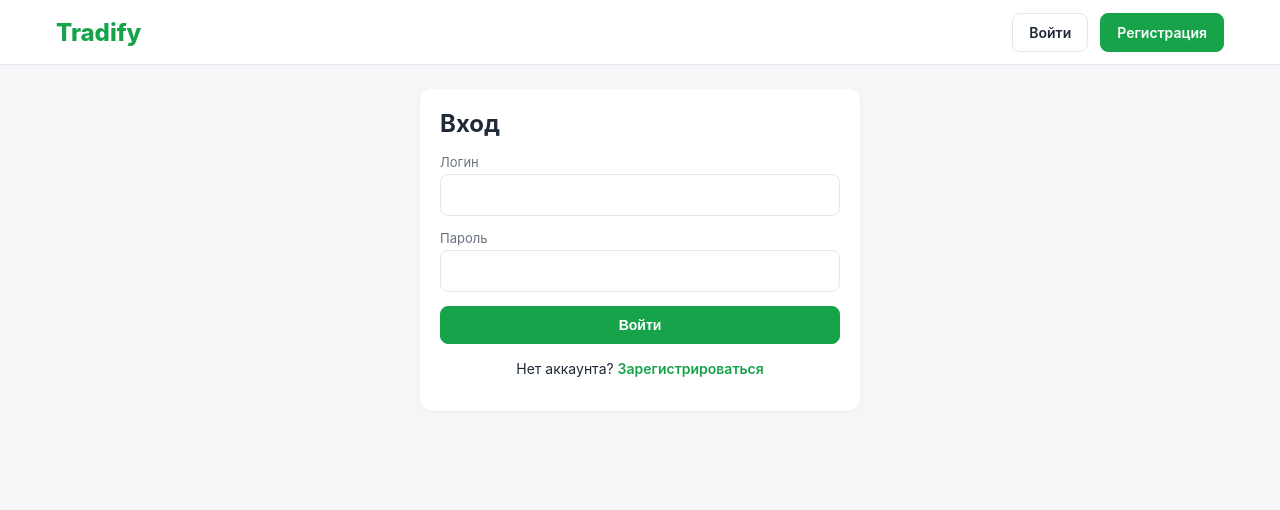
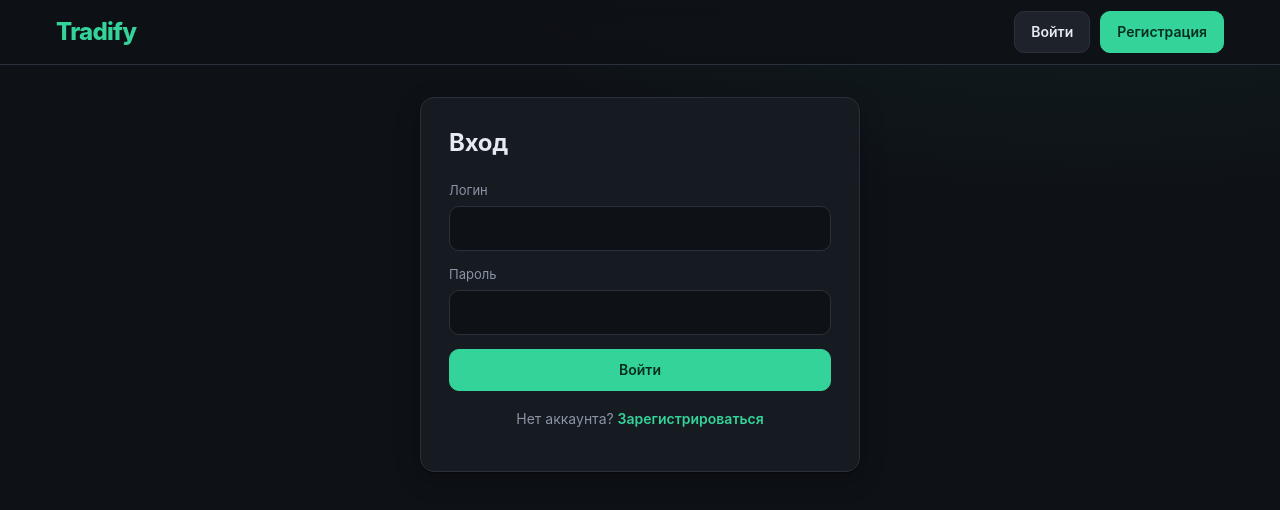
Before and after one commit to terletsky-alx/tradify, a React (Vite) app in the folder frontend/: page /login in a window 1280 px wide. Shown: the top 510 px of the page. Built offline with nearby package versions, Linux system fonts and the light colour scheme; no server answers.

Commit message:
feat(frontend): add dark theme

```diff
--- a/frontend/src/index.css
+++ b/frontend/src/index.css
@@ -1,13 +1,28 @@
 :root {
-  --primary: #16a34a;
-  --primary-dark: #15803d;
-  --bg: #f5f6f8;
-  --card: #ffffff;
-  --text: #1f2937;
-  --muted: #6b7280;
-  --border: #e5e7eb;
-  --danger: #dc2626;
-  --radius: 12px;
+  color-scheme: dark;
+
+  --bg: #0e1116;
+  --surface: #161a21;
+  --surface-2: #1d222b;
+  --border: #2a313c;
+  --border-strong: #3a4352;
+
+  --text: #e7eaf0;
+  --muted: #8a94a6;
+
+  --primary: #34d399;
+  --primary-dark: #10b981;
+  --on-primary: #052e21;
+  --primary-soft: rgba(52, 211, 153, .12);
+
+  --danger: #f87171;
+  --danger-soft: rgba(248, 113, 113, .12);
+  --warning: #fbbf24;
+  --warning-soft: rgba(251, 191, 36, .14);
+
+  --card: var(--surface);
+  --radius: 14px;
+  --shadow: 0 1px 2px rgba(0, 0, 0, .4), 0 8px 24px rgba(0, 0, 0, .25);
 }
 
 * { box-sizing: border-box; }
@@ -15,17 +30,27 @@
 body {
   margin: 0;
   font-family: -apple-system, BlinkMacSystemFont, "Segoe UI", Roboto, sans-serif;
-  background: var(--bg);
+  background:
+          radial-gradient(1200px 500px at 85% -10%, rgba(52, 211, 153, .07), transparent 60%),
+          var(--bg);
+  background-attachment: fixed;
   color: var(--text);
+  line-height: 1.45;
+  -webkit-font-smoothing: antialiased;
 }
 
 a { color: inherit; text-decoration: none; }
+h1, h2 { letter-spacing: -.01em; }
+h2 { font-size: 18px; margin: 0 0 12px; }
+::selection { background: var(--primary); color: var(--on-primary); }
 
 .container { max-width: 1200px; margin: 0 auto; padding: 0 16px; }
 
 /* ---------- header ---------- */
 .site-header {
-  background: #fff;
+  background: rgba(14, 17, 22, .8);
+  backdrop-filter: blur(12px);
+  -webkit-backdrop-filter: blur(12px);
   border-bottom: 1px solid var(--border);
   position: sticky;
   top: 0;
@@ -38,49 +63,96 @@ a { color: inherit; text-decoration: none; }
   height: 64px;
   gap: 16px;
 }
-.logo { font-size: 24px; font-weight: 800; color: var(--primary); }
-.nav { display: flex; align-items: center; gap: 12px; flex-wrap: wrap; }
+.logo {
+  font-size: 24px;
+  font-weight: 800;
+  letter-spacing: -.03em;
+  color: var(--primary);
+}
+.nav { display: flex; align-items: center; gap: 10px; flex-wrap: wrap; }
 
-/* ---------- buttons & forms ---------- */
+/* ---------- buttons ---------- */
 .btn {
   display: inline-flex;
   align-items: center;
   justify-content: center;
   padding: 10px 16px;
-  border-radius: 8px;
+  border-radius: 10px;
   border: 1px solid var(--border);
-  background: #fff;
+  background: var(--surface-2);
   cursor: pointer;
+  font: inherit;
   font-size: 14px;
   font-weight: 600;
   color: var(--text);
+  transition: background .15s, border-color .15s, transform .05s;
 }
-.btn:disabled { opacity: .5; cursor: default; }
-.btn-primary { background: var(--primary); border-color: var(--primary); color: #fff; }
-.btn-primary:hover { background: var(--primary-dark); }
-.btn-danger { color: var(--danger); border-color: var(--danger); }
+.btn:hover { border-color: var(--border-strong); background: #242a35; }
+.btn:active { transform: translateY(1px); }
+.btn:disabled { opacity: .45; cursor: default; transform: none; }
 
+.btn-primary {
+  background: var(--primary);
+  border-color: var(--primary);
+  color: var(--on-primary);
+}
+.btn-primary:hover { background: var(--primary-dark); border-color: var(--primary-dark); }
+
+.btn-danger { color: var(--danger); border-color: rgba(248, 113, 113, .4); background: transparent; }
+.btn-danger:hover { background: var(--danger-soft); border-color: var(--danger); }
+
+.btn-block { width: 100%; }
+
+/* ---------- forms ---------- */
 input, select, textarea {
   width: 100%;
   padding: 10px 12px;
   border: 1px solid var(--border);
+  border-radius: 10px;
+  font: inherit;
+  color: var(--text);
+  background: var(--bg);
+  transition: border-color .15s, box-shadow .15s;
+}
+input::placeholder, textarea::placeholder { color: #5d6778; }
+input:hover, select:hover, textarea:hover { border-color: var(--border-strong); }
+input:focus, select:focus, textarea:focus {
+  outline: none;
+  border-color: var(--primary);
+  box-shadow: 0 0 0 3px var(--primary-soft);
+}
+input:disabled { opacity: .5; }
+input[type="file"] { padding: 8px; color: var(--muted); }
+input[type="file"]::file-selector-button {
+  margin-right: 12px;
+  padding: 6px 12px;
+  border: 1px solid var(--border);
   border-radius: 8px;
+  background: var(--surface-2);
+  color: var(--text);
   font: inherit;
-  background: #fff;
+  font-size: 13px;
+  cursor: pointer;
 }
 textarea { min-height: 120px; resize: vertical; }
-label { display: block; font-size: 13px; color: var(--muted); margin-bottom: 4px; }
+label { display: block; font-size: 13px; color: var(--muted); margin-bottom: 6px; }
+.btn:focus-visible, a:focus-visible, .thumb:focus-visible {
+  outline: 2px solid var(--primary);
+  outline-offset: 2px;
+}
 
 /* ---------- layout ---------- */
-main { padding: 24px 0 48px; }
+main { padding: 24px 0 56px; }
 .panel {
-  background: var(--card);
+  background: var(--surface);
+  border: 1px solid var(--border);
   border-radius: var(--radius);
   padding: 20px;
-  box-shadow: 0 1px 2px rgba(0, 0, 0, .05);
+  box-shadow: var(--shadow);
   margin-bottom: 16px;
 }
 .search-bar { display: flex; gap: 8px; margin-bottom: 16px; }
+.search-bar input { font-size: 16px; padding: 12px 14px; }
 .filters {
   display: grid;
   grid-template-columns: repeat(auto-fit, minmax(160px, 1fr));
@@ -94,54 +166,73 @@ main { padding: 24px 0 48px; }
   gap: 16px;
 }
 .card {
-  background: var(--card);
+  background: var(--surface);
+  border: 1px solid var(--border);
   border-radius: var(--radius);
   overflow: hidden;
-  box-shadow: 0 1px 2px rgba(0, 0, 0, .05);
-  transition: box-shadow .15s;
   display: flex;
   flex-direction: column;
+  transition: transform .15s, border-color .15s, box-shadow .15s;
 }
-.card:hover { box-shadow: 0 4px 16px rgba(0, 0, 0, .1); }
+a.card:hover {
+  transform: translateY(-3px);
+  border-color: var(--border-strong);
+  box-shadow: var(--shadow);
+}
+div.card { opacity: .55; }
 .card-img {
   aspect-ratio: 4 / 3;
-  background: #e5e7eb center / cover no-repeat;
+  background: var(--surface-2) center / cover no-repeat;
   display: flex;
   align-items: center;
   justify-content: center;
-  color: var(--muted);
+  color: #5d6778;
   font-size: 13px;
 }
-.card-body { padding: 12px; display: flex; flex-direction: column; gap: 4px; }
+.card-body { padding: 12px 14px 14px; display: flex; flex-direction: column; gap: 4px; }
 .card-title { font-size: 14px; overflow: hidden; text-overflow: ellipsis; white-space: nowrap; }
-.price { font-size: 18px; font-weight: 700; }
+.price { font-size: 18px; font-weight: 700; letter-spacing: -.01em; }
 
 /* ---------- misc ---------- */
 .muted { color: var(--muted); font-size: 13px; }
-.error { color: var(--danger); font-size: 14px; margin-top: 8px; }
-.empty { grid-column: 1 / -1; text-align: center; padding: 48px 0; color: var(--muted); }
+.error {
+  color: var(--danger);
+  background: var(--danger-soft);
+  border: 1px solid rgba(248, 113, 113, .3);
+  border-radius: 10px;
+  padding: 10px 12px;
+  font-size: 14px;
+  margin-top: 12px;
+}
+.success {
+  color: var(--primary);
+  background: var(--primary-soft);
+  border: 1px solid rgba(52, 211, 153, .3);
+  border-radius: 10px;
+  padding: 10px 12px;
+  font-size: 14px;
+  margin-top: 12px;
+}
+.empty { grid-column: 1 / -1; text-align: center; padding: 56px 0; color: var(--muted); }
 .badge {
   display: inline-block;
-  padding: 2px 8px;
+  padding: 2px 10px;
   border-radius: 999px;
-  background: #fef3c7;
+  background: var(--warning-soft);
+  color: var(--warning);
   font-size: 12px;
   font-weight: 600;
   width: fit-content;
 }
-.pagination { display: flex; align-items: center; justify-content: center; gap: 12px; margin-top: 24px; }
-
-@media (max-width: 600px) {
-  .header-inner { height: auto; padding: 12px 0; flex-direction: column; align-items: flex-start; }
-}
+.pagination { display: flex; align-items: center; justify-content: center; gap: 12px; margin-top: 28px; }
 
 /* ---------- auth forms ---------- */
-.auth-card { max-width: 440px; margin: 24px auto; }
-.auth-card h1 { margin: 0 0 16px; font-size: 24px; }
+.auth-card { max-width: 440px; margin: 32px auto; padding: 28px; }
+.auth-card h1 { margin: 0 0 20px; font-size: 24px; }
 .form-field { margin-bottom: 14px; }
-.btn-block { width: 100%; }
-.hint { margin-top: 16px; text-align: center; font-size: 14px; }
+.hint { margin-top: 18px; text-align: center; font-size: 14px; color: var(--muted); }
 .hint a { color: var(--primary); font-weight: 600; }
+.hint a:hover { text-decoration: underline; }
 
 /* ---------- ad page ---------- */
 .ad-layout {
@@ -152,33 +243,39 @@ main { padding: 24px 0 48px; }
 }
 .gallery-main {
   aspect-ratio: 4 / 3;
-  background: #e5e7eb center / contain no-repeat;
-  border-radius: var(--radius);
+  background: #0a0c10 center / contain no-repeat;
+  border-radius: 10px;
   display: flex;
   align-items: center;
   justify-content: center;
-  color: var(--muted);
+  color: #5d6778;
 }
-.thumbs { display: flex; gap: 8px; margin-top: 8px; flex-wrap: wrap; }
+.thumbs { display: flex; gap: 8px; margin-top: 10px; flex-wrap: wrap; }
 .thumb {
   width: 72px;
   height: 54px;
   border-radius: 8px;
-  background: #e5e7eb center / cover no-repeat;
+  background: var(--surface-2) center / cover no-repeat;
   border: 2px solid transparent;
   cursor: pointer;
   padding: 0;
+  opacity: .6;
+  transition: opacity .15s, border-color .15s;
 }
-.thumb.active { border-color: var(--primary); }
+.thumb:hover { opacity: 1; }
+.thumb.active { border-color: var(--primary); opacity: 1; }
 
-.ad-price { font-size: 28px; font-weight: 800; margin: 0 0 8px; }
-.ad-title { font-size: 20px; margin: 0 0 12px; }
+.ad-price { font-size: 30px; font-weight: 800; letter-spacing: -.02em; margin: 0 0 6px; color: var(--primary); }
+.ad-title { font-size: 20px; font-weight: 600; margin: 0 0 12px; }
 .details {
   display: grid;
   grid-template-columns: auto 1fr;
-  gap: 6px 16px;
+  gap: 8px 20px;
   font-size: 14px;
-  margin: 12px 0;
+  margin: 16px 0;
+  padding: 14px 0;
+  border-top: 1px solid var(--border);
+  border-bottom: 1px solid var(--border);
 }
 .details dt { color: var(--muted); }
 .details dd { margin: 0; }
@@ -190,49 +287,48 @@ main { padding: 24px 0 48px; }
   padding: 12px;
   border: 1px solid var(--border);
   border-radius: var(--radius);
+  background: var(--surface-2);
   margin-top: 16px;
+  transition: border-color .15s;
 }
+.seller:hover { border-color: var(--primary); }
 .avatar {
   width: 48px;
   height: 48px;
   border-radius: 50%;
-  background: #e5e7eb center / cover no-repeat;
+  background: var(--primary-soft) center / cover no-repeat;
   display: flex;
   align-items: center;
   justify-content: center;
   font-weight: 700;
-  color: var(--muted);
+  color: var(--primary);
   flex-shrink: 0;
 }
 .actions { display: flex; gap: 8px; flex-wrap: wrap; margin-top: 16px; }
-.description { white-space: pre-wrap; line-height: 1.6; margin: 0; }
-.back-link { display: inline-block; margin-bottom: 12px; color: var(--muted); font-size: 14px; }
-
-@media (max-width: 900px) {
-  .ad-layout { grid-template-columns: 1fr; }
-}
+.description { white-space: pre-wrap; line-height: 1.65; margin: 0; color: #cfd5df; }
+.back-link { margin-bottom: 12px; color: var(--muted); font-size: 14px; background: transparent; }
 
 /* ---------- user page ---------- */
 .profile-header { display: flex; gap: 20px; align-items: flex-start; flex-wrap: wrap; }
 .avatar-lg { width: 96px; height: 96px; font-size: 36px; }
 .profile-info { flex: 1; min-width: 220px; }
 .profile-info h1 { margin: 0 0 8px; font-size: 24px; }
-.profile-about { white-space: pre-wrap; line-height: 1.6; margin: 12px 0 0; }
-.section-title { font-size: 20px; margin: 24px 0 12px; }
-
+.profile-about { white-space: pre-wrap; line-height: 1.65; margin: 14px 0 0; color: #cfd5df; }
+.section-title { font-size: 20px; margin: 28px 0 14px; }
 
 /* ---------- ad form ---------- */
-.form-card { max-width: 760px; margin: 0 auto; }
-.form-card h1 { margin: 0 0 16px; font-size: 24px; }
+.form-card { max-width: 760px; margin: 0 auto; padding: 28px; }
+.form-card h1 { margin: 0 0 20px; font-size: 24px; }
 .form-grid { display: grid; grid-template-columns: 1fr 1fr; gap: 0 16px; }
 .form-grid .full { grid-column: 1 / -1; }
-.image-list { display: flex; gap: 8px; flex-wrap: wrap; margin-top: 8px; }
+.image-list { display: flex; gap: 8px; flex-wrap: wrap; margin-top: 10px; }
 .image-item {
   position: relative;
   width: 120px;
   aspect-ratio: 4 / 3;
-  border-radius: 8px;
-  background: #e5e7eb center / cover no-repeat;
+  border-radius: 10px;
+  border: 1px solid var(--border);
+  background: var(--surface-2) center / cover no-repeat;
 }
 .image-remove {
   position: absolute;
@@ -242,16 +338,19 @@ main { padding: 24px 0 48px; }
   height: 24px;
   border-radius: 50%;
   border: none;
-  background: rgba(0, 0, 0, .6);
+  background: rgba(0, 0, 0, .7);
   color: #fff;
   cursor: pointer;
   line-height: 24px;
   padding: 0;
 }
-.image-item .badge { position: absolute; left: 4px; bottom: 4px; }
-
-@media (max-width: 600px) {
-  .form-grid { grid-template-columns: 1fr; }
+.image-remove:hover { background: var(--danger); }
+.image-item .badge {
+  position: absolute;
+  left: 4px;
+  bottom: 4px;
+  background: rgba(0, 0, 0, .7);
+  color: var(--primary);
 }
 
 /* ---------- my ads & profile ---------- */
@@ -265,6 +364,19 @@ main { padding: 24px 0 48px; }
 }
 .page-head h1 { margin: 0; font-size: 24px; }
 .tabs { display: flex; gap: 8px; flex-wrap: wrap; margin-bottom: 16px; }
-.tabs .btn.active { background: var(--primary); border-color: var(--primary); color: #fff; }
-.success { color: var(--primary); font-size: 14px; margin-top: 8px; }
-.avatar-row { display: flex; align-items: center; gap: 16px; margin-bottom: 20px; }
+.tabs .btn { border-radius: 999px; }
+.tabs .btn.active { background: var(--primary); border-color: var(--primary); color: var(--on-primary); }
+.avatar-row { display: flex; align-items: center; gap: 16px; margin-bottom: 24px; }
+
+/* ---------- responsive ---------- */
+@media (max-width: 900px) {
+  .ad-layout { grid-template-columns: 1fr; }
+}
+@media (max-width: 600px) {
+  .header-inner { height: auto; padding: 12px 0; flex-direction: column; align-items: flex-start; }
+  .form-grid { grid-template-columns: 1fr; }
+  .search-bar { flex-direction: column; }
+}
+@media (prefers-reduced-motion: reduce) {
+  * { transition: none !important; }
+}
```
